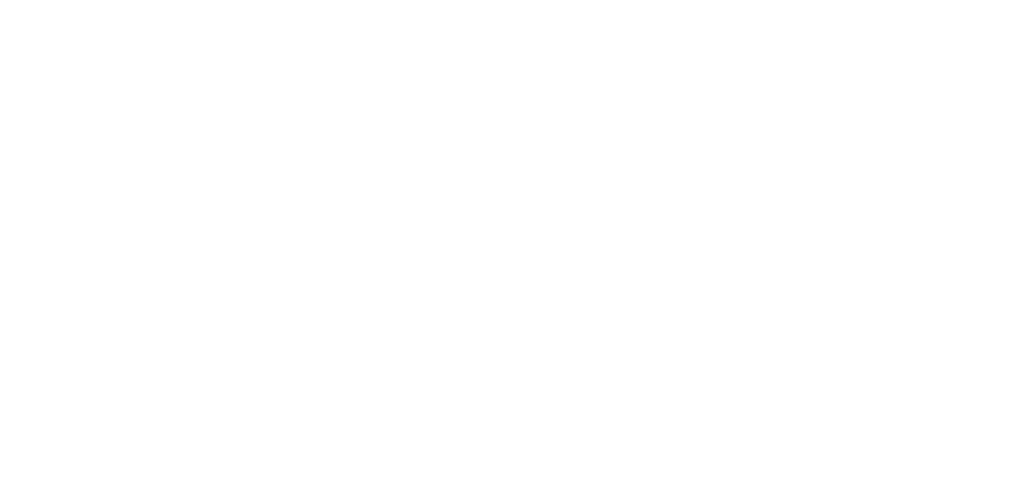
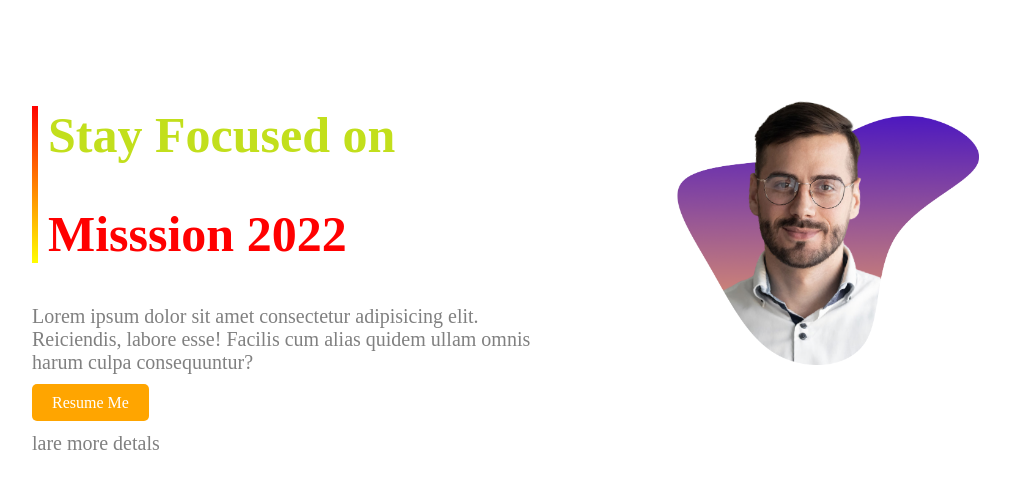
Before and after one commit to mamun2232/Assainment-repo, a plain HTML site: page index.html in a window 1280 px wide. Shown: the whole page, without its empty margins (32-1042 px from the left). Drawn offline with Linux system fonts and the light colour scheme.

Commit message:
first section complect

```diff
--- a/index.html
+++ b/index.html
@@ -10,6 +10,23 @@
 </head>
 
 <body>
+    <section>
+        <div class="haif-with">
+            <div class="title-section">
+                <h1>Stay Focused on</h1>
+                <h1><span>Misssion 2022</span></h1>
+            </div>
+
+            <p>Lorem ipsum dolor sit amet consectetur adipisicing elit. Reiciendis, labore esse! Facilis cum alias
+                quidem ullam omnis harum culpa consequuntur?</p>
+            <a class="button" href="#">Resume Me</a>
+            <p>lare more detals</p>
+
+        </div>
+        <div class="image-section haif-with">
+            <img class="max-img" src="./images/person/person-5.png" alt="person">
+        </div>
+    </section>
 
 </body>
 
--- a/style.css
+++ b/style.css
@@ -0,0 +1,54 @@
+body{
+    margin: 0;
+    padding: 0;
+}
+.max-img{
+    max-width: 60%;
+}
+/* section part */
+section{
+    display: flex;
+    height: 150px;
+
+}
+.haif-with{
+    width: 50%;
+    padding: 5%;
+}
+.title-section{
+    border-left: 6px solid;
+    border-image: linear-gradient(red, yellow);
+    border-image-slice: 1;
+    padding-left: 10px;
+
+
+}
+p{
+    font-size: 20px;
+
+    color: gray;
+}
+h1{
+    font-size: 50px;
+    color: rgb(194, 223, 28);
+}
+span{
+    color: red;
+}
+
+.button{
+    text-decoration: none;
+    color: #fff;
+    background: orange;
+    padding: 10px 20px;
+    border-radius: 5px;
+
+
+}
+/*section part close */
+
+/* hover part |*/
+.button:hover{
+    color: #fff;
+    background: rgb(12, 103, 223);
+}
```
